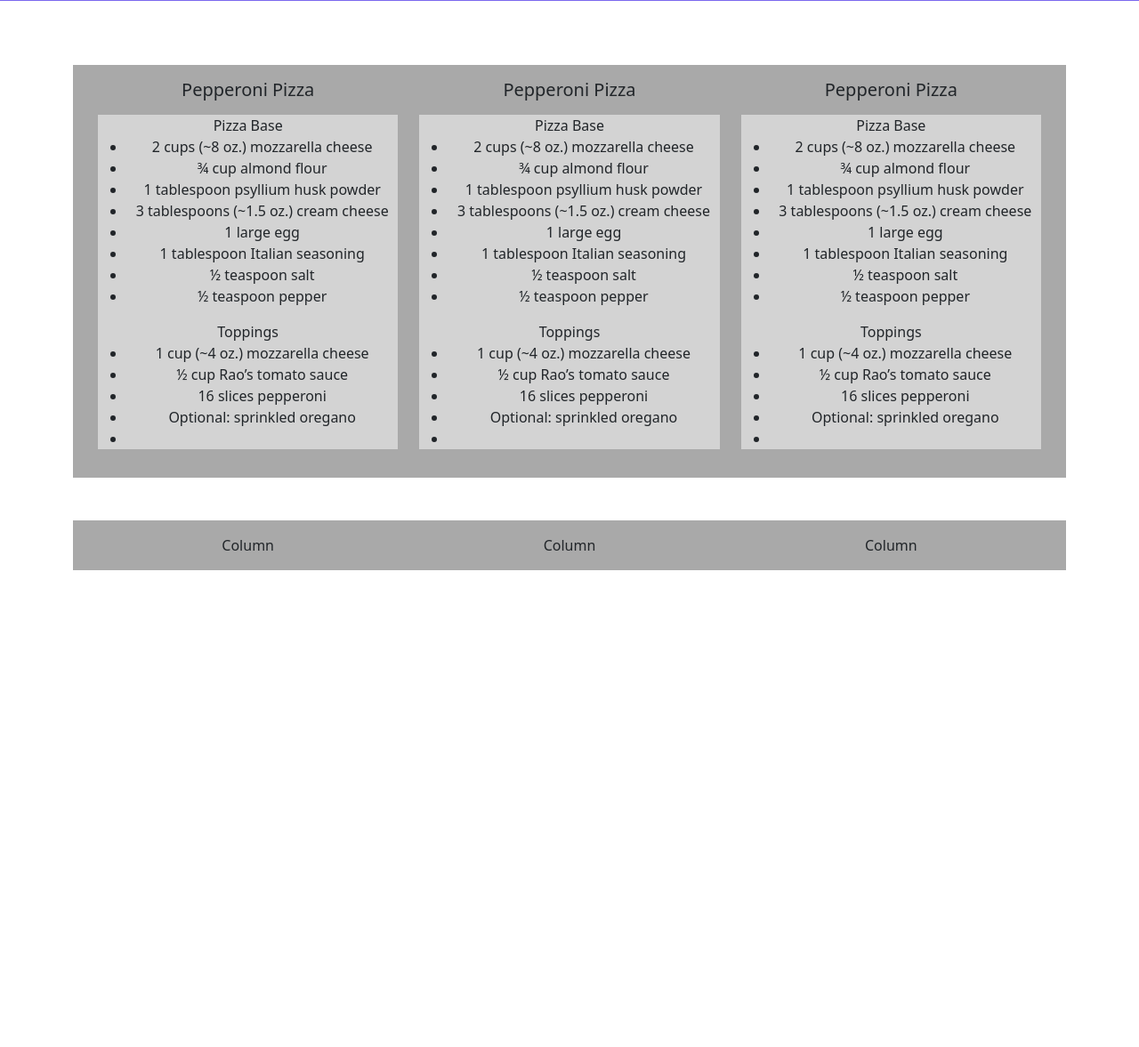
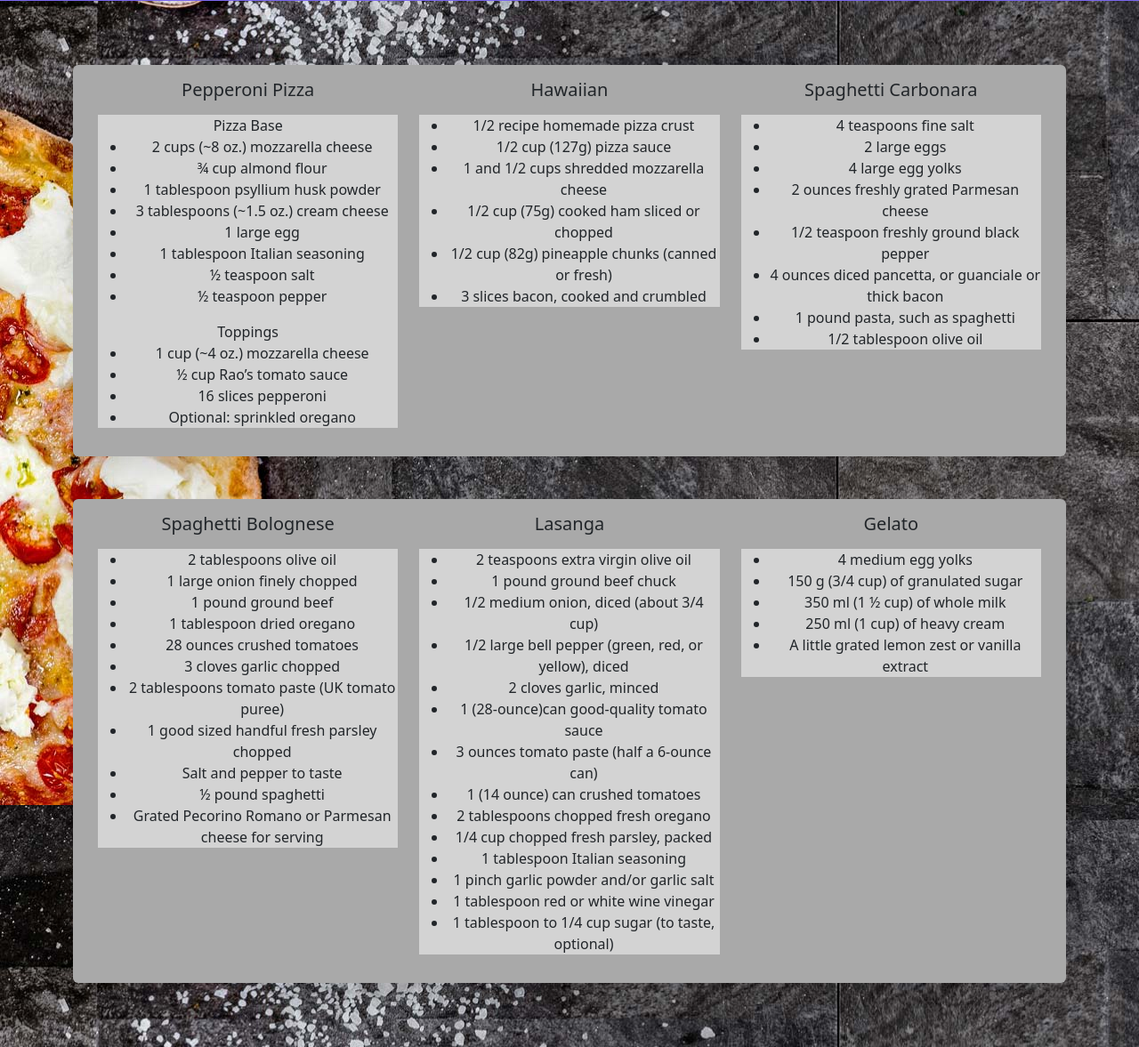
Before and after one commit to Leehamb99/favourite-foods, a plain HTML site: page recipes.html in a window 1280 px wide. Shown: the part 175-1352 px from the top of the page at 89% size. Before the commit the page ends 888 px from the top, so only its background shows below. Drawn offline with nearby package versions, Linux system fonts and the light colour scheme.

Commit message:
add background/recipe.html

```diff
--- a/recipes.html
+++ b/recipes.html
@@ -8,7 +8,8 @@
     <link rel="shortcut icon" href="pizza.png">
     <title class="text-center">Recipes</title>
 </head>
-<body>
+<body style="background-image: url('pizza-bg.jpg');">
+
     <header class="text-center p-4 shadow-lg" style="background-color: aquamarine;">
         <h1>Recipes</h1>
         <span></span>
@@ -21,7 +22,7 @@
     </nav>
 
     <div class="container text-center p-4">
-        <div class="row p-3 mt-5 mb-5" style="background-color: darkgray;">
+        <div class="row p-3 mt-5 mb-5 shadow-lg rounded" style="background-color: darkgray;">
           <div class="col">
             <h5 class="title mb-3">Pepperoni Pizza</h5>
             <div class="col" style="background-color: lightgray">
@@ -42,72 +43,96 @@
                     <li>½ cup Rao’s tomato sauce</li>
                     <li>16 slices pepperoni</li>
                     <li>Optional: sprinkled oregano</li>
-                    <li></li>
                 </ul>
 
                 </div>
           </div>
           <div class="col">
-            <h5 class="title mb-3">Pepperoni Pizza</h5>
+            <h5 class="title mb-3">Hawaiian</h5>
             <div class="col" style="background-color: lightgray">
-                Pizza Base
-                <ul>
-                    <li>2 cups (~8 oz.) mozzarella cheese</li>
-                    <li>¾ cup almond flour</li>
-                    <li>1 tablespoon psyllium husk powder</li>
-                    <li>3 tablespoons (~1.5 oz.) cream cheese</li>
-                    <li>1 large egg</li>
-                    <li>1 tablespoon Italian seasoning</li>
-                    <li>½ teaspoon salt</li>
-                    <li>½ teaspoon pepper</li>
-                </ul>
-                Toppings
-                <ul>
-                    <li>1 cup (~4 oz.) mozzarella cheese</li>
-                    <li>½ cup Rao’s tomato sauce</li>
-                    <li>16 slices pepperoni</li>
-                    <li>Optional: sprinkled oregano</li>
-                    <li></li>
-                </ul>
+              <ul>
+                    <li>1/2 recipe homemade pizza crust</li>
+                    <li>1/2 cup (127g) pizza sauce</li>
+                    <li>1 and 1/2 cups shredded mozzarella cheese</li>
+                    <li>1/2 cup (75g) cooked ham sliced or chopped</li>
+                    <li>1/2 cup (82g) pineapple chunks (canned or fresh)</li>
+                    <li>3 slices bacon, cooked and crumbled</li>
+              </ul>
 
                 </div>
           </div>
           <div class="col">
-            <h5 class="title mb-3">Pepperoni Pizza</h5>
+            <h5 class="title mb-3">Spaghetti Carbonara</h5>
             <div class="col" style="background-color: lightgray">
-                Pizza Base
                 <ul>
-                    <li>2 cups (~8 oz.) mozzarella cheese</li>
-                    <li>¾ cup almond flour</li>
-                    <li>1 tablespoon psyllium husk powder</li>
-                    <li>3 tablespoons (~1.5 oz.) cream cheese</li>
-                    <li>1 large egg</li>
-                    <li>1 tablespoon Italian seasoning</li>
-                    <li>½ teaspoon salt</li>
-                    <li>½ teaspoon pepper</li>
+                    <li>4 teaspoons fine salt</li>
+                    <li>2 large eggs</li>
+                    <li>4 large egg yolks</li>
+                    <li>2 ounces freshly grated Parmesan cheese</li>
+                    <li>1/2 teaspoon freshly ground black pepper</li>
+                    <li>4 ounces diced pancetta, or guanciale or thick bacon</li>
+                    <li>1 pound pasta, such as spaghetti</li>
+                    <li>1/2 tablespoon olive oil</li>
                 </ul>
-                Toppings
-                <ul>
-                    <li>1 cup (~4 oz.) mozzarella cheese</li>
-                    <li>½ cup Rao’s tomato sauce</li>
-                    <li>16 slices pepperoni</li>
-                    <li>Optional: sprinkled oregano</li>
-                    <li></li>
-                </ul>
-
-                </div>
+              </div>
           </div>
         </div>
-        <div class="row p-3 mt-5 mb-5" style="background-color: darkgray;">
-            <div class="col " style="background-color : darkgray">
-              Column
+        <div class="row p-3 mt-5 mb-5 shadow-lg rounded" style="background-color: darkgray;">
+          <div class="col">
+            <h5 class="title mb-3">Spaghetti Bolognese</h5>
+            <div class="col" style="background-color: lightgray">
+              <ul>
+                  <li>2 tablespoons olive oil </li>
+                  <li>  1 large onion finely chopped</li>
+                  <li>  1 pound ground beef</li>
+                  <li>  1 tablespoon dried oregano</li>
+                  <li>          28 ounces crushed tomatoes</li>
+                  <li> 3 cloves garlic chopped</li>
+                  <li>  2 tablespoons tomato paste (UK tomato puree)</li>
+                  <li>   1 good sized handful fresh parsley chopped</li>
+                  <li>   Salt and pepper to taste</li>
+                  <li>   ½ pound spaghetti</li>
+                  <li>  Grated Pecorino Romano or Parmesan cheese for serving</li>
+              </ul>
             </div>
-            <div class="col " style="background-color : darkgray">
-              Column
+          </div>
+
+          <div class="col">
+            <h5 class="title mb-3">Lasanga</h5>
+            <div class="col" style="background-color: lightgray">
+              <ul>
+                  <li>2 teaspoons extra virgin olive oil</li>
+                  <li> 1 pound ground beef chuck</li>
+                  <li> 1/2 medium onion, diced (about 3/4 cup)</li>
+                  <li> 1/2 large bell pepper (green, red, or yellow), diced</li>
+                  <li> 2 cloves garlic, minced</li>
+                  <li> 1 (28-ounce)can good-quality tomato sauce</li>
+                  <li>  3 ounces tomato paste (half a 6-ounce can)</li>
+                  <li> 1 (14 ounce) can crushed tomatoes</li>
+                  <li>   2 tablespoons chopped fresh oregano</li>
+                  <li> 1/4 cup chopped fresh parsley, packed</li>
+                  <li> 1 tablespoon Italian seasoning</li>
+                  <li>   1 pinch garlic powder and/or garlic salt</li>
+                  <li>  1 tablespoon red or white wine vinegar</li>
+                  <li>  1 tablespoon to 1/4 cup sugar (to taste, optional)</li>
+              </ul>
+
             </div>
-            <div class="col " style="background-color : darkgray">
-              Column
+          </div>
+
+          <div class="col">
+            <h5 class="title mb-3">Gelato</h5>
+            <div class="col" style="background-color: lightgray">
+              <ul>
+                  <li>4 medium egg yolks</li>
+                  <li> 150 g (3/4 cup) of granulated sugar</li>
+                  <li> 350 ml (1 ½ cup) of whole milk</li>
+                  <li> 250 ml (1 cup) of heavy cream</li>
+                  <li>A little grated lemon zest or vanilla extract</li>
+              </ul>
+
             </div>
+          </div>
           </div>
 
 
```
Also changed, not shown: pizza-bg.jpg (added).
